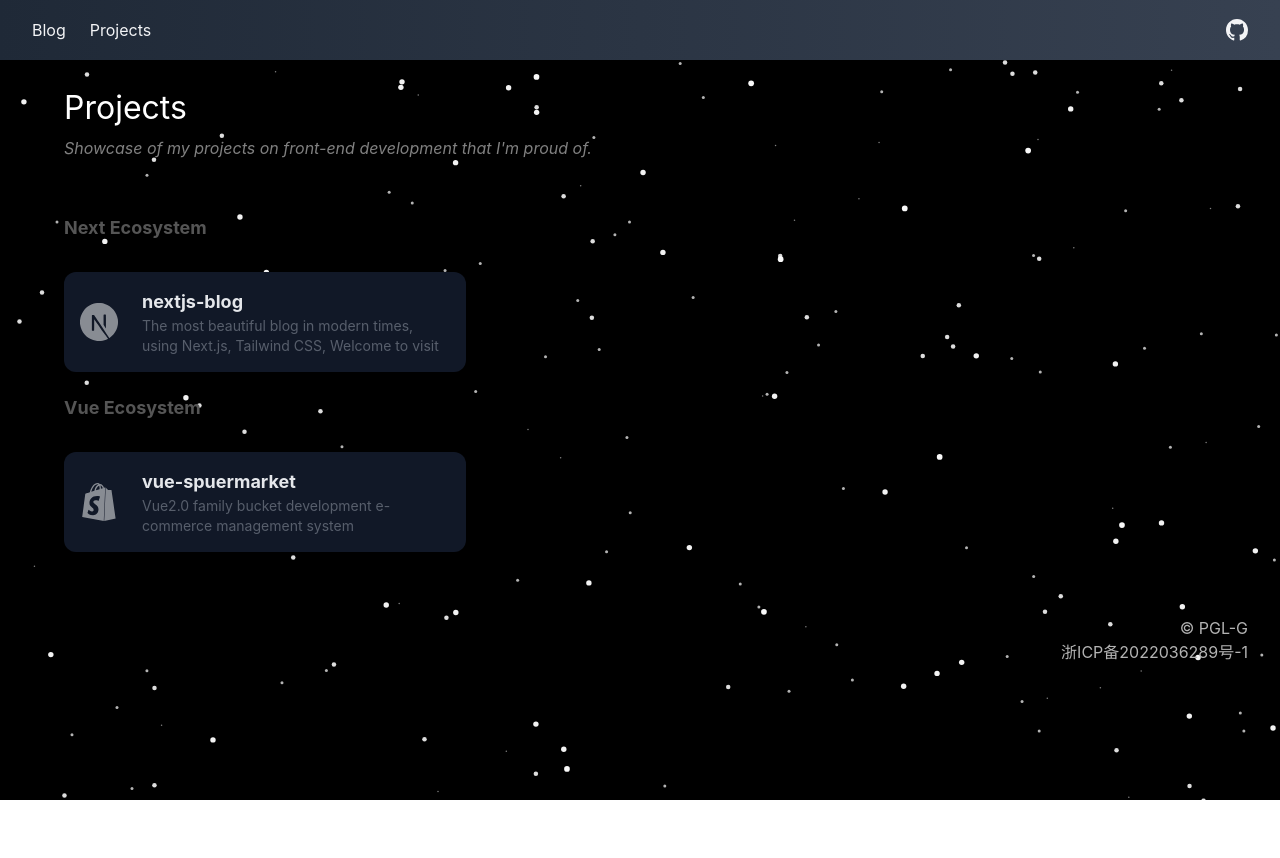
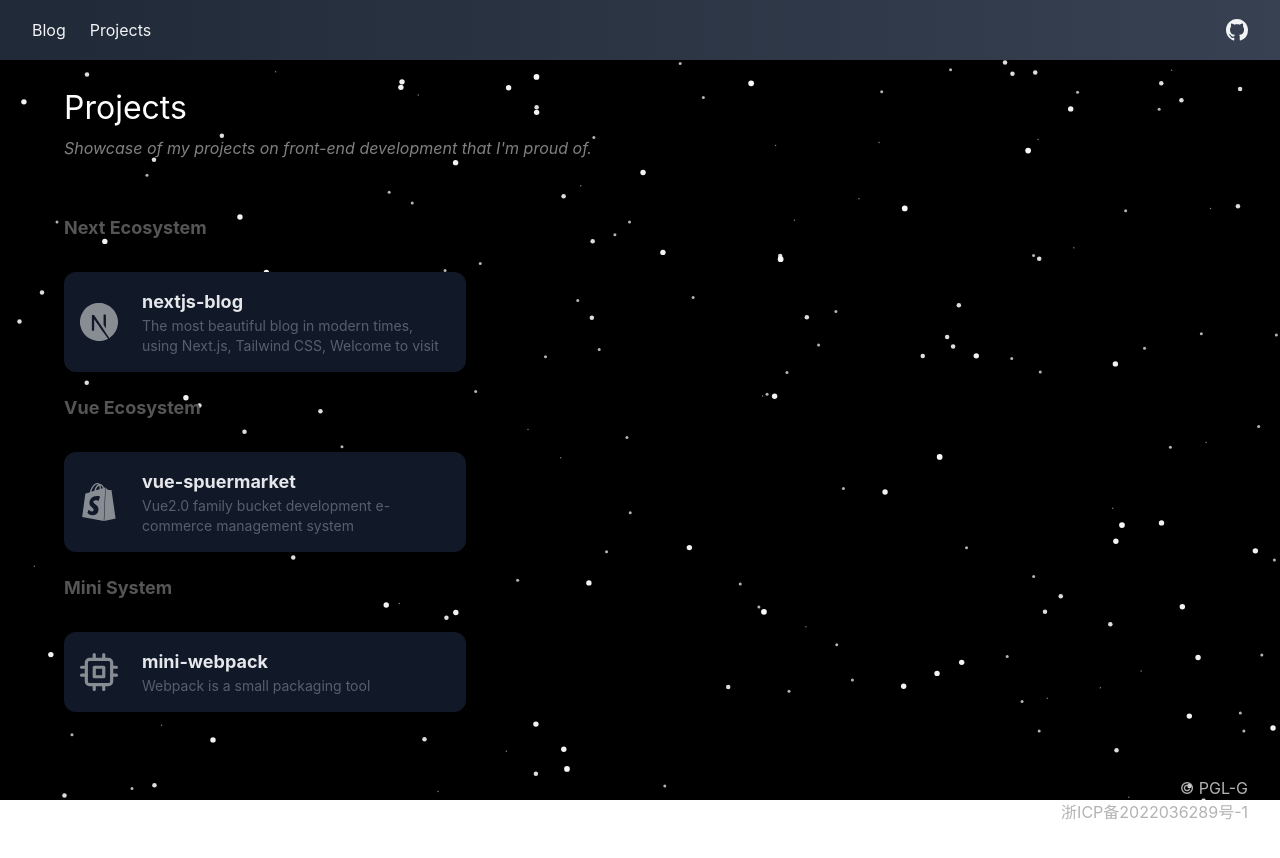
Before and after one commit to pgl-g/next-blog, a Next.js app: page /projects in a window 1280 px wide. Shown: the top 858 px of the page. Before the commit the page ends 800 px from the top, so only its background shows below. Built offline with nearby package versions, Linux system fonts and the light colour scheme.

Commit message:
feat: mini webpack

```diff
--- a/src/mock/projects.jsx
+++ b/src/mock/projects.jsx
@@ -1,7 +1,8 @@
 import {
   SiNextdotjs,
-  SiShopify
+  SiShopify,
 } from 'react-icons/si';
+import { FiCpu } from 'react-icons/fi'
 export const projectsConfig = [
   {
     category: "Next Ecosystem",
@@ -26,5 +27,16 @@ export const projectsConfig = [
         icon: <SiShopify />,
       },
     ],
+  },
+  {
+    category: 'Mini System',
+    child: [
+      {
+        title: 'mini-webpack',
+        description: "Webpack is a small packaging tool",
+        link: "https://github.com/pgl-g/mini-webpack",
+        icon: <FiCpu />
+      }
+    ]
   }
 ];
```
